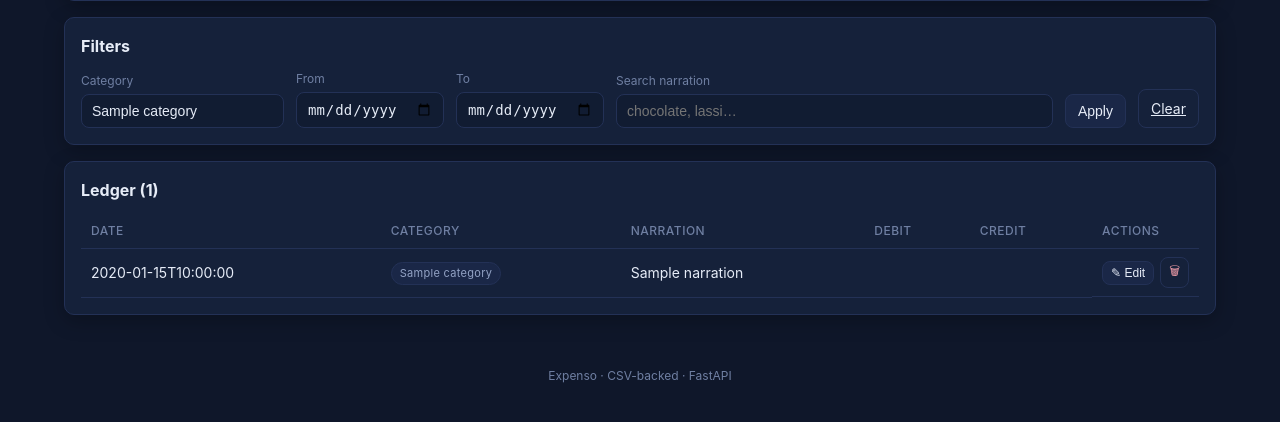
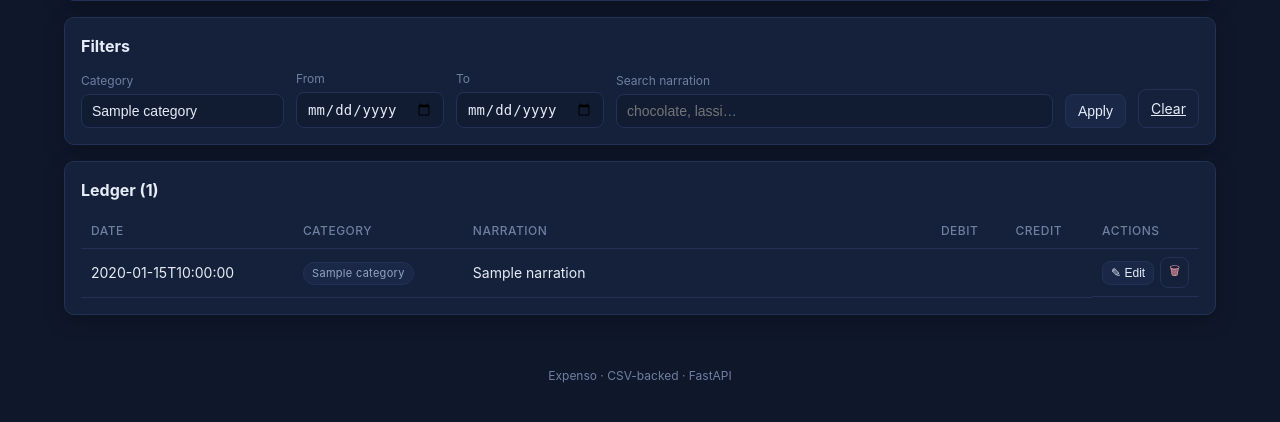
Before and after one commit to vanquish87/expenso, a FastAPI app: template app/templates/entries.html in a window 1280 px wide. Shown: the part 324-746 px from the top of the page. Run offline with FastAPI, Linux system fonts and the light colour scheme; the template is opened without the code that fills it: most values are stand-ins (such as "Sample title", 1, 10 or a date in 2020).

Commit message:
ui(ledger): narration breathes — wrap freely, no ellipsis, generous width
Previously the narration cell was clipped at max-width 380px with
overflow:hidden + text-overflow:ellipsis + white-space:nowrap, so any
longer note ("kaju, kishmish, munch, ball, mirchi, cooler, shaper…")
got cut to "kaju, kishmish, munch, ball, mirchi, cooler, shaper, mmir…".

New rules:
 - .ledger__narr drops nowrap/ellipsis; word-break:break-word so a
   very long token still folds inside the cell.
 - min-width 360px so the column claims real estate in table auto-
   layout instead of getting starved by sibling columns.
 - Date & Category cells get explicit nowrap to keep them as tight
   fixed-width columns, leaving the narration cell as the elastic one.

No template change needed — purely CSS.

```diff
--- a/app/static/css/styles.css
+++ b/app/static/css/styles.css
@@ -210,9 +210,15 @@ body {
 
 /* entries ledger (read-only rows + side actions) */
 .row-actions { display: inline-flex; gap: 6px; align-items: center; }
-.ledger__narr { max-width: 380px; overflow: hidden; text-overflow: ellipsis; white-space: nowrap; }
+/* Narration is the readable, growable column: wrap freely, no ellipsis,
+   and a generous min-width so the column claims real estate in the table
+   auto-layout. */
+.ledger__narr { white-space: normal; word-break: break-word; min-width: 360px; line-height: 1.45; }
 .ledger__actions-head { width: 1%; white-space: nowrap; text-align: right; }
 .ledger__actions { white-space: nowrap; text-align: right; display: flex; gap: 6px; justify-content: flex-end; align-items: center; }
+/* Fixed-width columns next to narration keep narration the elastic one. */
+.ledger td:first-child, .ledger th:first-child { white-space: nowrap; }
+.ledger td:nth-child(2) { white-space: nowrap; }
 .btn--danger { color: #fda4af; }
 .btn--danger:hover { background: rgba(239,68,68,.18); color: #fecaca; }
 
```
